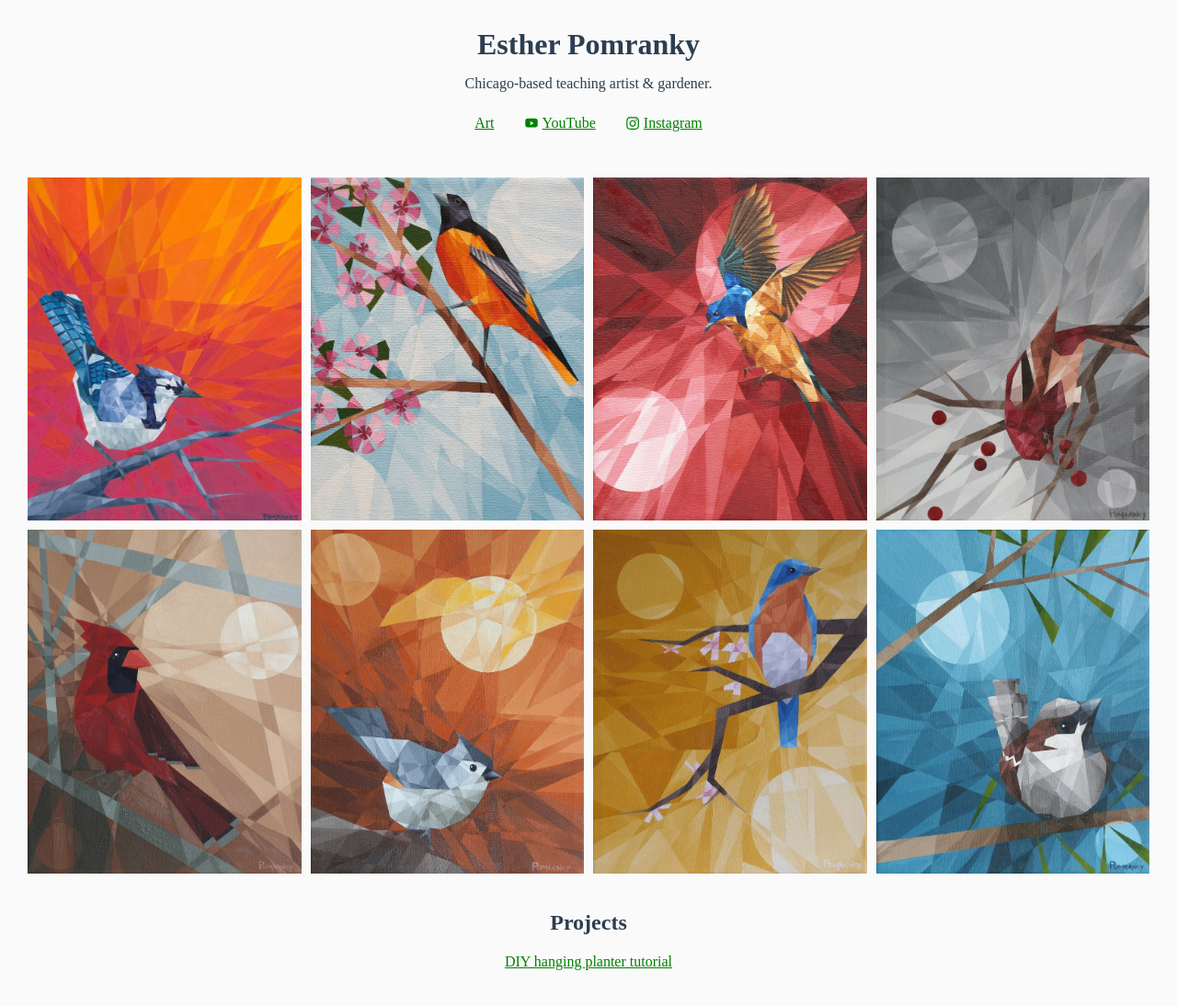
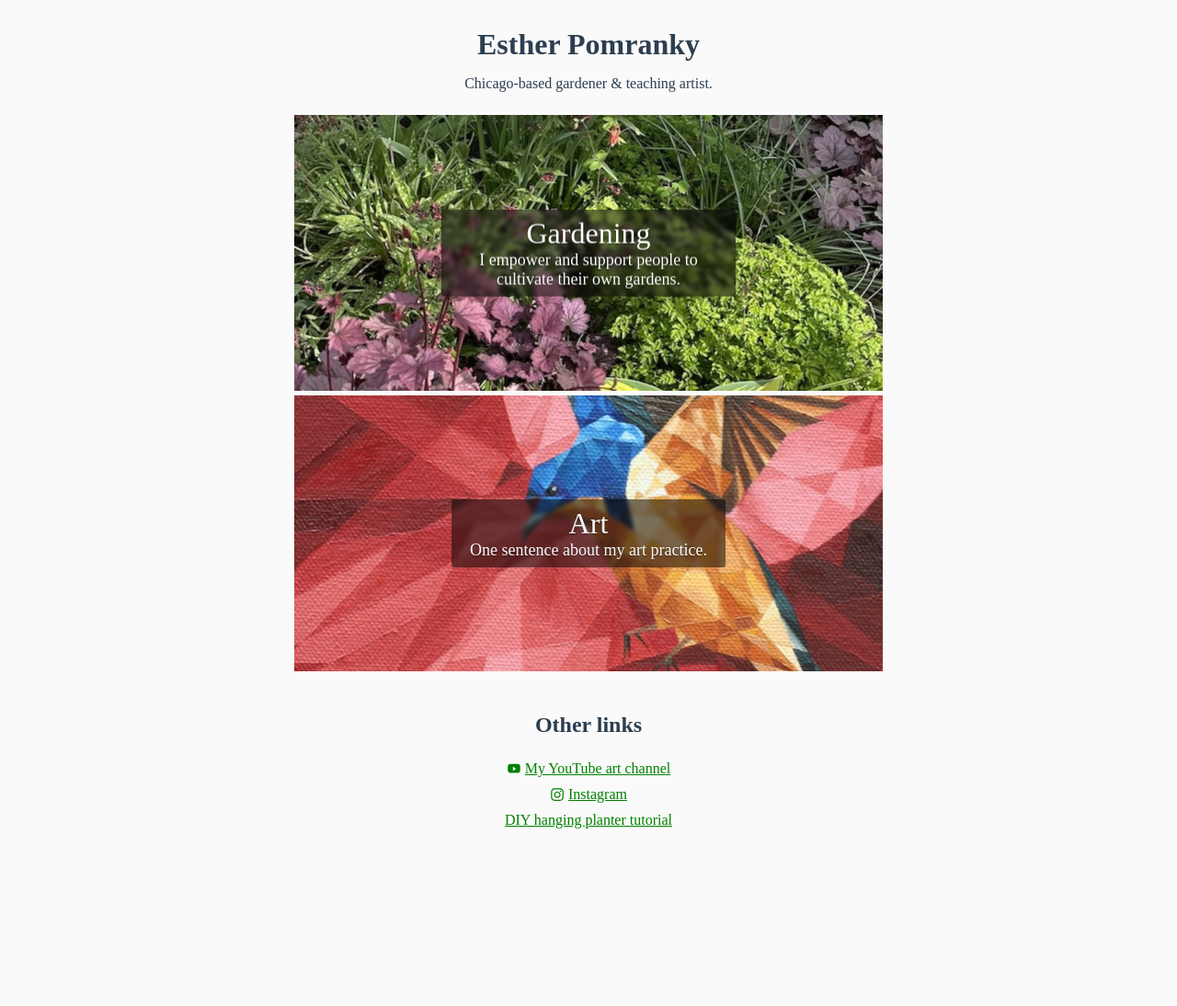
Before and after one commit to mniebling/epom, an Astro site: page / in a window 1280 px wide. Shown: the whole page at 92% size. After the commit the page ends 946 px from the top, so only its background shows below. Built offline with nearby package versions, Linux system fonts and the light colour scheme; Astro itself is replaced by a stand-in of ours; a web font is replaced by a local one.

Commit message:
Gardening content

```diff
--- a/src/components/NavBar.astro
+++ b/src/components/NavBar.astro
@@ -3,6 +3,10 @@
 
 	<a class="link" href='/'>
 		Home
+	</a>
+
+	<a class="link" href='/gardening' aria-current={ Astro.url.pathname.includes('/gardening') }>
+		Gardening
 	</a>
 
 	<a class="link" href='/art' aria-current={ Astro.url.pathname.includes('/art') }>
--- a/src/pages/art.astro
+++ b/src/pages/art.astro
@@ -2,7 +2,7 @@
 import { Image } from 'astro:assets'
 import PageLayout from '../layouts/PageLayout.astro'
 
-// https://docs.astro.build/en/recipes/dynamically-importing-paintings/
+// https://docs.astro.build/en/recipes/dynamically-importing-images/
 const paintings = import.meta.glob<{ default: ImageMetadata }>('../assets/paintings/*.jpg')
 ---
 
--- a/src/pages/diy-hanging-planters.astro
+++ b/src/pages/diy-hanging-planters.astro
@@ -2,7 +2,7 @@
 import { Image } from 'astro:assets'
 import PageLayout from '../layouts/PageLayout.astro'
 
-// https://docs.astro.build/en/recipes/dynamically-importing-paintings/
+// https://docs.astro.build/en/recipes/dynamically-importing-images/
 const images = import.meta.glob<{ default: ImageMetadata }>('../assets/hanging-planters/*.jpg')
 ---
 
--- a/src/pages/index.astro
+++ b/src/pages/index.astro
@@ -1,97 +1,65 @@
 ---
 import { Image } from 'astro:assets'
+import painting from '../assets/paintings/barn-swallow.jpg'
+import garden from '../assets/home/garden.jpg'
 import SiteLayout from '../layouts/SiteLayout.astro'
-
-// https://docs.astro.build/en/recipes/dynamically-importing-images/
-const paintings = import.meta.glob<{ default: ImageMetadata }>('../assets/paintings/*.jpg')
 ---
 
 <SiteLayout>
 	<div class="header">
 		<h1>Esther Pomranky</h1>
-		<div class="subheader">Chicago-based teaching artist & gardener.</div>
+		<div class="tagline">Chicago-based gardener & teaching artist.</div>
 
-		<div class="links">
-			<a class="link" href="/art">
-				Art
+		<div class="heroes">
+			<a class="heroLink" href="/gardening">
+				<div class="hero gardening">
+					<Image
+						alt="photo of my home garden"
+						class="heroImage"
+						src={ garden }
+					/>
+
+					<div class="heroText">
+						<div class="heroHeader">Gardening</div>
+						<div class="heroDescription">I empower and support people to cultivate their own gardens.</div>
+					</div>
+				</div>
 			</a>
-			<a class="link" href="https://www.youtube.com/channel/UCiV2K5Ni2qZSmBaGwv8G49w">
-				<img class="link-icon" src="/icons/youtube.svg" />
-				<span class="link-text">YouTube</span>
-			</a>
-			<a class="link icon instagram" href="https://www.instagram.com/epomrankyart">
-				<img class="link-icon" src="/icons/instagram.svg" />
-				<span>Instagram</span>
+
+			<a class="heroLink" href="/art">
+				<div class="hero art">
+					<Image
+						alt="painting of a blue jay"
+						class="heroImage"
+						src={ painting }
+					/>
+					<div class="heroText">
+						<div class="heroHeader">Art</div>
+						<div class="heroDescription">One sentence about my art practice.</div>
+					</div>
+				</div>
 			</a>
 		</div>
 	</div>
 
-	<div class="paintings">
-		<div class="paintingCell">
-			<Image
-				alt="Painting of a Blue Jay"
-				class="painting"
-				src={ paintings['../assets/paintings/blue-jay.jpg']() }
-			/>
-		</div>
-		<div class="paintingCell">
-			<Image
-				alt="Painting of a Baltimore Oriole"
-				class="painting"
-				src={ paintings['../assets/paintings/baltimore-oriole.jpg']() }
-			/>
-		</div>
-		<div class="paintingCell">
-			<Image
-				alt="Painting of a Barn Swallow"
-				class="painting"
-				src={ paintings['../assets/paintings/barn-swallow.jpg']() }
-			/>
-		</div>
-		<div class="paintingCell">
-			<Image
-				alt="Painting of a Purple Finch"
-				class="painting"
-				src={ paintings['../assets/paintings/purple-finch.jpg']() }
-			/>
-		</div>
-		<div class="paintingCell">
-			<Image
-				alt="Painting of a Cardinal"
-				class="painting"
-				src={ paintings['../assets/paintings/cardinal.jpg']() }
-			/>
-		</div>
-		<div class="paintingCell">
-			<Image
-				alt="Painting of a Tufted Titmouse"
-				class="painting"
-				src={ paintings['../assets/paintings/titmouse.jpg']() }
-			/>
-		</div>
-		<div class="paintingCell">
-			<Image
-				alt="Painting of a Bluebird"
-				class="painting"
-				src={ paintings['../assets/paintings/bluebird.jpg']() }
-			/>
-		</div>
-		<div class="paintingCell">
-			<Image
-				alt="Painting of a Sparrow"
-				class="painting"
-				src={ paintings['../assets/paintings/sparrow.jpg']() }
-			/>
-		</div>
-	</div>
+	<div class="otherLinks">
+		<h2 class="otherLinksHeader">Other links</h2>
 
-	<div class="projects">
-		<h2 class="projectsHeader">Projects</h2>
+		<a class="link" href="https://www.youtube.com/channel/UCiV2K5Ni2qZSmBaGwv8G49w">
+			<img class="linkIcon" src="/icons/youtube.svg" />
+			<span class="linkText">My YouTube art channel</span>
+		</a>
+
+		<a class="link icon instagram" href="https://www.instagram.com/epomrankyart">
+			<img class="linkIcon" src="/icons/instagram.svg" />
+			<span>Instagram</span>
+		</a>
 
 		<a class="link" href="/diy-hanging-planters">
 			DIY hanging planter tutorial
 		</a>
 	</div>
+
 </SiteLayout>
 
 
@@ -101,14 +69,69 @@ const paintings = import.meta.glob<{ default: ImageMetadata }>('../assets/painti
 		text-align: center;
 	}
 
-	.subheader {
+	.tagline {
 		margin-top: 15px;
 	}
 
-	.links {
+	.heroes {
 		display: flex;
+		flex-direction: column;
 		justify-content: center;
-		margin-top: 25px;
+		margin: 25px auto 0 auto;
+		width: 50%;
+	}
+
+	.hero {
+		background: lightgray;
+		height: 300px;
+		margin-bottom: 5px;
+		overflow: hidden;
+		position: relative;
+	}
+
+	.heroImage {
+		position: absolute;
+		top: 0;
+		left: 50%;
+		transform: translate(-50%, -50%);
+	}
+
+	/* art direction tweaks for photos, would be better using background-images but need to figure out Astro support first */
+	.hero.gardening .heroImage {
+		transform: translate(-62%, -52%);
+	}
+
+	.hero.art .heroImage {
+		transform: translate(-50%, -29%);
+	}
+
+	.heroText {
+		text-shadow: 0 1px 2px rgba(0, 0, 0, 0.5);
+		display: flex;
+		flex-direction: column;
+		align-items: center;
+		position: absolute;
+		left: 50%;
+		top: 50%;
+		transform: translate(-50%, -50%);
+		background-color: rgba(0, 0, 0, 0.5);
+		backdrop-filter: blur(2px);
+		border-radius: 3px;
+		padding: 8px 20px;
+	}
+
+	.heroHeader {
+		color: white;
+		font-size: 32px;
+	}
+
+	.heroDescription {
+		color: white;
+		font-size: 18px;
+	}
+
+	.heroLink {
+		text-decoration: none;
 	}
 
 	.link {
@@ -117,44 +140,24 @@ const paintings = import.meta.glob<{ default: ImageMetadata }>('../assets/painti
 		margin: 0 16px;
 	}
 
-	.link-icon {
+	.linkIcon {
 		height: 16px;
 		margin-right: 4px;
 		width: 16px;
 	}
 
-	.paintings {
-		display: grid;
-		grid-gap: 10px;
-		grid-template-columns: repeat(2, 1fr);
-		margin: 50px auto 0 auto;
-		padding: 0 15px;
-	}
-
-	@media (min-width: 700px) {
-		.paintings {
-			grid-template-columns: repeat(4, 1fr);
-			padding: 0 30px;
-		}
-	}
-
-	.paintingCell {
-		display: flex; /* Prevent small whitespace below image in grid cell */
-	}
-
-	.paintingCell img {
-		height: auto;
-		width: 100%;
-	}
-
-	.projects {
+	.otherLinks {
 		align-items: center;
 		display: flex;
 		flex-direction: column;
 		margin: 40px 0;
 	}
 
-	.projectsHeader {
+	.otherLinks .link {
+		margin: 5px 0;
+	}
+
+	.otherLinksHeader {
 		margin-bottom: 20px;
 	}
 </style>
--- a/src/styles/global.css
+++ b/src/styles/global.css
@@ -11,7 +11,7 @@ body {
 	margin: 0;
 }
 
-h1, h2 {
+h1, h2, h3 {
 	margin: 0;
 }
 
```
Also changed, not shown: src/pages/gardening.astro (added, +210 -0 lines), src/assets/gardening/home-back-before.jpg (added), src/assets/gardening/home-front-before.jpg (added), src/assets/gardening/logan-front-before.jpg (added), src/assets/gardening/oak-park-design.jpg (added), src/assets/home/garden.jpg (added), 4 other files.
